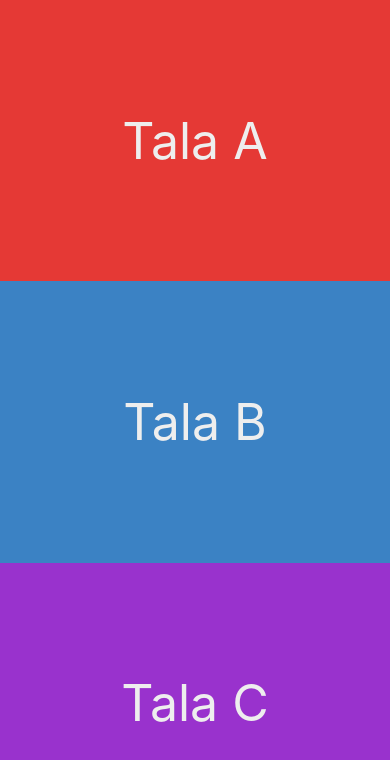
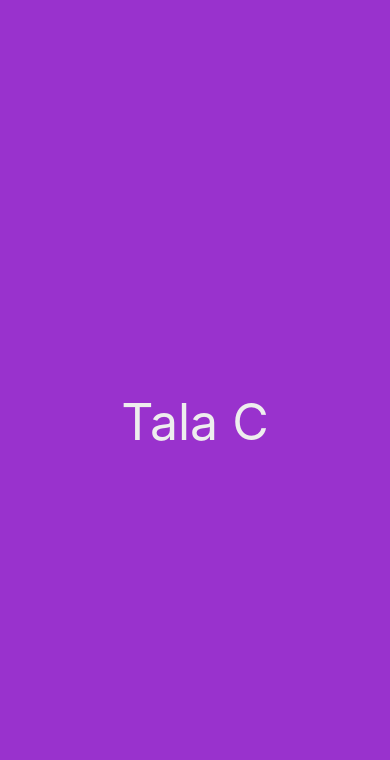
Before and after one commit to Henrique1204/React-Navigation, a React Native app: screen / in a window 390 px wide. Shown: the top 760 px of the page. Built offline with nearby package versions, Linux system fonts and the light colour scheme.

Commit message:
Criar container para mavegacao stack

```diff
--- a/index.js
+++ b/index.js
@@ -3,7 +3,7 @@
  */
 
 import {AppRegistry} from 'react-native';
-import App from './src/App';
+import Navegacao from './src/navegacao';
 import {name as appName} from './app.json';
 
-AppRegistry.registerComponent(appName, () => App);
+AppRegistry.registerComponent(appName, () => Navegacao);
--- /dev/null
+++ b/src/navegacao/Stack.js
@@ -0,0 +1,37 @@
+import React from 'react';
+import { createStackNavigator } from '@react-navigation/stack';
+
+import TelaA from '../views/TelaA';
+import TelaB from '../views/TelaB';
+import TelaC from '../views/TelaC';
+
+const Stack = createStackNavigator();
+
+const StackNavigator = () => {
+    return (
+        <Stack.Navigator
+            initialRouteName="TelaC"
+            screenOptions={{ headerShown: false }}
+        >
+            <Stack.Screen
+                name="TelaA"
+                component={TelaA}
+                options={{ title: "Titulo da tela A" }}
+            />
+
+            <Stack.Screen
+                name="TelaB"
+                component={TelaB}
+                options={{ title: "Titulo da tela B" }}
+            />
+
+            <Stack.Screen
+                name="TelaC"
+                component={TelaC}
+                options={{ title: "Titulo da tela C" }}
+            />
+        </Stack.Navigator>
+    );
+};
+
+export default StackNavigator;
--- /dev/null
+++ b/src/navegacao/index.js
@@ -0,0 +1,17 @@
+import React from 'react';
+import { SafeAreaView } from 'react-native';
+import { NavigationContainer } from '@react-navigation/native';
+
+import StackNavigator from './Stack';
+
+const Navegacao = () => {
+    return (
+        <SafeAreaView style={{ flex: 1 }}>
+            <NavigationContainer>
+                <StackNavigator />
+            </NavigationContainer>
+        </SafeAreaView>
+    );
+};
+
+export default Navegacao;
```
